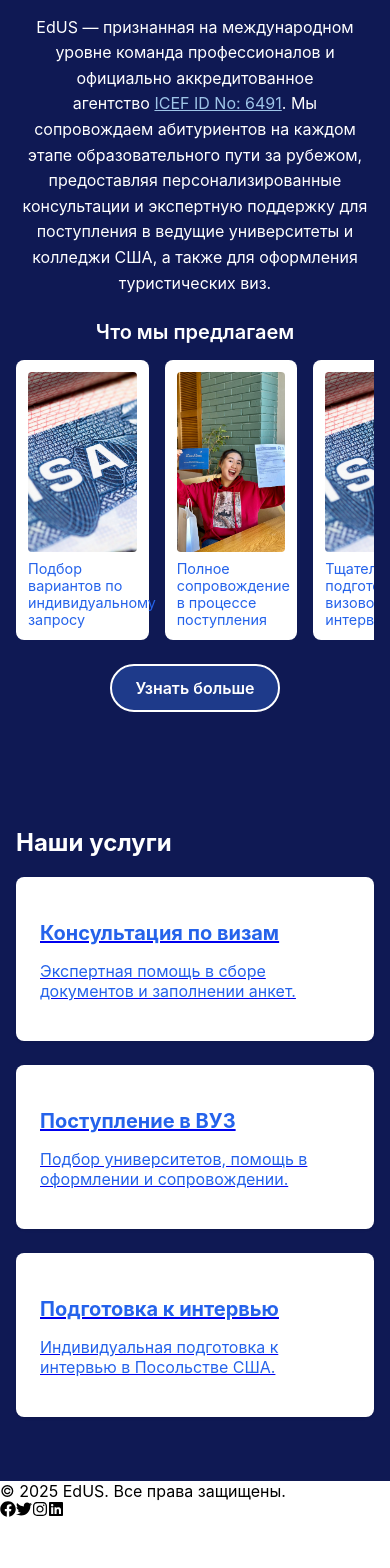
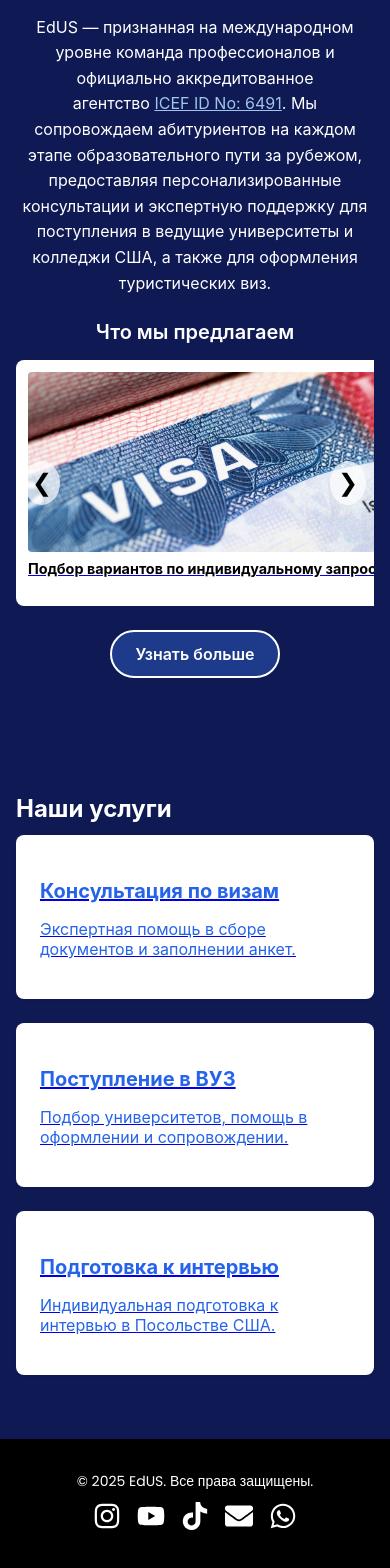
Before and after one commit to MirlanNurbekov/edus, a React (Create React App) app: page / in a window 390 px wide. Shown: the part 725-2293 px from the top of the page. Before the commit the page ends 2246 px from the top, so only its background shows below. Built offline with nearby package versions, Linux system fonts and the light colour scheme.

Commit message:
0010
Miner home page fix and footer is done

```diff
--- a/src/components/Footer.jsx
+++ b/src/components/Footer.jsx
@@ -1,6 +1,8 @@
+// src/components/Footer.jsx
 import React from 'react';
-import '../styles/Home.css';
-import { FaFacebook, FaTwitter, FaInstagram, FaLinkedin } from 'react-icons/fa';
+import '../styles/Footer.css';
+import { FaInstagram, FaYoutube, FaWhatsapp, FaEnvelope } from 'react-icons/fa';
+import { SiTiktok } from 'react-icons/si';
 
 export default function Footer() {
   return (
@@ -8,10 +10,44 @@
       <div className="footer-content">
         <span>&copy; {new Date().getFullYear()} EdUS. Все права защищены.</span>
         <div className="footer-social">
-          <FaFacebook />
-          <FaTwitter />
-          <FaInstagram />
-          <FaLinkedin />
+          <a
+            href="https://www.instagram.com/edus.kg"
+            target="_blank"
+            rel="noopener noreferrer"
+            aria-label="EdUS в Instagram"
+          >
+            <FaInstagram />
+          </a>
+          <a
+            href="https://www.youtube.com/@edus-d6q"
+            target="_blank"
+            rel="noopener noreferrer"
+            aria-label="EdUS на YouTube"
+          >
+            <FaYoutube />
+          </a>
+          <a
+            href="https://www.tiktok.com/@edus.kg"
+            target="_blank"
+            rel="noopener noreferrer"
+            aria-label="EdUS на TikTok"
+          >
+            <SiTiktok />
+          </a>
+          <a
+            href="mailto:edus.apply@gmail.com"
+            aria-label="Написать на Email"
+          >
+            <FaEnvelope />
+          </a>
+          <a
+            href="https://wa.me/996507221215"
+            target="_blank"
+            rel="noopener noreferrer"
+            aria-label="Связаться в WhatsApp"
+          >
+            <FaWhatsapp />
+          </a>
         </div>
       </div>
     </footer>
--- a/src/components/Home.jsx
+++ b/src/components/Home.jsx
@@ -5,8 +5,8 @@
 import '../styles/Home.css';
 import studentImg from '../assets/students.jpeg';
 import visaImg from '../assets/visa.jpg';
-import vusaStudent from '../assets/1.png'
-import studentPicture from '../assets/Customer3.jpeg'
+import vusaStudent from '../assets/1.png';
+import studentPicture from '../assets/Customer3.jpeg';
 
 export default function Home() {
   const services = [
@@ -28,12 +28,12 @@
   ];
 
   const offerings = [
-    { img: vusaStudent, text: 'Подаём документы в неограниченное количество вузов' },
-    { img: visaImg, text: 'Подбор вариантов по индивидуальному запросу' },
-    { img: studentPicture, text: 'Полное сопровождение в процессе поступления' },
-    { img: visaImg, text: 'Тщательная подготовка к визовому интервью' },
-    { img: visaImg, text: 'Инструкции и гайды после получения визы' },
-    { img: visaImg, text: 'Предоставляем помещение для сдачи теста' }
+    { img: vusaStudent,     text: 'Подаём документы в неограниченное количество вузов' },
+    { img: visaImg,          text: 'Подбор вариантов по индивидуальному запросу' },
+    { img: studentPicture,   text: 'Полное сопровождение в процессе поступления' },
+    { img: visaImg,          text: 'Тщательная подготовка к визовому интервью' },
+    { img: visaImg,          text: 'Инструкции и гайды после получения визы' },
+    { img: visaImg,          text: 'Предоставляем помещение для сдачи теста' }
   ];
 
   const [current, setCurrent] = useState(0);
@@ -45,13 +45,10 @@
     return () => clearInterval(timer);
   }, [offerings.length]);
 
-  const prevSlide = () => {
-    setCurrent(prev => (prev - 1 + offerings.length) % offerings.length);
-  };
-  const nextSlide = () => {
-    setCurrent(prev => (prev + 1) % offerings.length);
-  };
+  const prevSlide = () => setCurrent(prev => (prev - 1 + offerings.length) % offerings.length);
+  const nextSlide = () => setCurrent(prev => (prev + 1) % offerings.length);
 
+  // pick 3 items starting from current
   const visibleItems = [0,1,2].map(i => offerings[(current + i) % offerings.length]);
 
   return (
@@ -67,7 +64,7 @@
           <Link to="/usinfo" className="section-btn">Узнать больше</Link>
           <div className="hero-social">
             <a className="hero-social-link instagram" href="https://www.instagram.com/edus.kg" target="_blank" rel="noopener noreferrer"><FaInstagram size={32}/></a>
-            <a className="hero-social-link youtube" href="https://www.youtube.com/@edus-d6q" target="_blank" rel="noopener noreferrer"><FaYoutube size={32}/></a>
+            <a className="hero-social-link youtube"   href="https://www.youtube.com/@edus-d6q" target="_blank" rel="noopener noreferrer"><FaYoutube size={32}/></a>
             <a className="hero-social-link whatsapp" href="https://wa.me/996507221215" target="_blank" rel="noopener noreferrer"><FaWhatsapp size={32}/></a>
           </div>
           <div className="hero-badge">
@@ -90,13 +87,13 @@
 
         <h3 className="about-subtitle">Что мы предлагаем</h3>
         <div className="about-carousel-wrapper">
-          <button className="carousel-arrow left" onClick={prevSlide}>&#10094;</button>
+          <button className="carousel-arrow left"  onClick={prevSlide}>&#10094;</button>
           <div className="about-carousel">
             {visibleItems.map((item, idx) => (
-              <div key={idx} className="carousel-card">
+              <Link key={idx} to="/our-services" className="carousel-card">
                 <img src={item.img} alt={item.text} />
                 <p className="carousel-card-text">{item.text}</p>
-              </div>
+              </Link>
             ))}
           </div>
           <button className="carousel-arrow right" onClick={nextSlide}>&#10095;</button>
@@ -120,5 +117,5 @@
         </div>
       </section>
     </main>
-);
+  );
 }
--- /dev/null
+++ b/src/styles/Footer.css
@@ -0,0 +1,45 @@
+/* src/styles/Footer.css */
+@import url('https://fonts.googleapis.com/css2?family=Poppins:wght@400;600&display=swap');
+
+.footer {
+  background-color: #000000;
+  color: #ffffff;
+  font-family: 'Poppins', sans-serif;
+  padding: 2rem 1rem;
+}
+
+.footer-content {
+  max-width: 1200px;
+  margin: 0 auto;
+  display: flex;
+  flex-direction: column;
+  align-items: center;
+  gap: 0.5rem;
+}
+
+.footer-content span {
+  font-size: 0.875rem;
+}
+
+.footer-social {
+  display: flex;
+  gap: 1rem;
+  align-items: center;
+}
+
+.footer-social a {
+  color: #ffffff;
+  font-size: 1.5rem;
+  transition: color 0.2s ease;
+}
+
+.footer-social a:hover {
+  color: #3B82F6;
+}
+
+/* Responsive tweaks */
+@media (max-width: 480px) {
+  .footer-social a {
+    font-size: 1.75rem;
+  }
+}
--- a/src/styles/Home.css
+++ b/src/styles/Home.css
@@ -10,6 +10,11 @@
   --link-blue:    #9fc5e8;
 }
 
+html, body {
+  margin: 0;
+  padding: 0;
+  background: #0F1954;
+}
 
 .home {
   font-family: var(--font-sans);
@@ -19,241 +24,97 @@
 }
 
 /* ----- Hero ----- */
-.hero {
-  position: relative;
-  background-size: cover;
-  background-position: center;
-  height: 95vh;
-}
-.hero-overlay {
-  position: absolute;
-  inset: 0;
-  background: rgba(0,0,0,0.3);
-}
-.hero-content {
-  position: relative;
-  z-index: 2;
-  text-align: center;
-  padding: 2rem 1rem;
-  max-width: 600px;
-  margin: 0 auto;
-}
-.hero-title {
-  font-weight: 700;
-  font-size: clamp(2rem,5vw,3rem);
-  margin-bottom: 1rem;
-}
-.hero-subtitle {
-  font-weight: 400;
-  font-size: clamp(1rem,3vw,1.25rem);
-  margin-bottom: 1.5rem;
-}
-.hero-btn {
-  display: inline-block;
-  background: var(--btn-blue);
-  color: var(--text-white);
-  padding: 0.75rem 1.5rem;
-  border-radius: 9999px;
-  font-weight: 600;
-  text-decoration: none;
-  transition: background 0.2s ease;
-}
-.hero-btn:hover {
-  background: var(--btn-hover);
-}
+.hero { position: relative; background-size: cover; background-position: center; height: 95vh; }
+.hero-overlay { position: absolute; inset: 0; background: rgba(0,0,0,0.3); }
+.hero-content { position: relative; z-index:2; text-align:center; padding:2rem 1rem; max-width:600px; margin:0 auto; }
+.hero-title { font-weight:700; font-size:clamp(2rem,5vw,3rem); margin-bottom:1rem; }
+.hero-subtitle { font-weight:400; font-size:clamp(1rem,3vw,1.25rem); margin-bottom:1.5rem; }
+.hero-btn { display:inline-block; background:var(--btn-blue); color:var(--text-white); padding:0.75rem 1.5rem; border-radius:9999px; font-weight:600; text-decoration:none; transition:background 0.2s; }
+.hero-btn:hover { background:var(--btn-hover); }
 
 /* Social icons */
-.hero-social {
-  margin-top: 1rem;
-  display: flex;
-  justify-content: center;
-  gap: 2rem;
-}
-.hero-social-link {
-  position: relative;
-  width: 64px;
-  height: 64px;
-  background: var(--text-white);
-  border-radius: 50%;
-  display: flex;
-  align-items: center;
-  justify-content: center;
-  transition: transform 0.3s;
-}
-.hero-social-link::after {
-  content: '';
-  position: absolute;
-  width: 200%;
-  height: 200%;
-  background: rgba(0,0,0,0.1);
-  border-radius: 50%;
-  top: 50%;
-  left: 50%;
-  transform: translate(-50%,-50%) scale(0);
-  transition: transform 0.4s ease;
-}
-.hero-social-link:hover {
-  transform: scale(1.1);
-}
-.hero-social-link:hover::after {
-  transform: translate(-50%,-50%) scale(1);
-}
-.hero-social-link.instagram svg { color: #E4405F; }
-.hero-social-link.youtube svg    { color: #FF0000; }
-.hero-social-link.whatsapp svg   { color: #25D366; }
+.hero-social { margin-top:1rem; display:flex; justify-content:center; gap:2rem; }
+.hero-social-link { position:relative; width:64px; height:64px; background:var(--text-white); border-radius:50%; display:flex; align-items:center; justify-content:center; transition:transform 0.3s; }
+.hero-social-link::after { content:''; position:absolute; width:200%; height:200%; background:rgba(0,0,0,0.1); border-radius:50%; top:50%; left:50%; transform:translate(-50%,-50%) scale(0); transition:transform 0.4s; }
+.hero-social-link:hover { transform:scale(1.1); }
+.hero-social-link:hover::after { transform:translate(-50%,-50%) scale(1); }
+.hero-social-link.instagram svg { color:#E4405F; }
+.hero-social-link.youtube svg    { color:#FF0000; }
+.hero-social-link.whatsapp svg   { color:#25D366; }
 
 /* ICEF Badge */
-.hero-badge {
-  margin-top: 1rem;
-  display: flex;
-  justify-content: center;
-}
-#iasBadge {
-  width: 84px;
-  height: 104px;
-  display: inline-flex;
-  align-items: center;
-  justify-content: center;
-}
-#iasBadge img,
-#iasBadge svg {
-  max-width: 62px;
-  max-height: 102px;
-}
+.hero-badge { margin-top:1rem; display:flex; justify-content:center; }
+#iasBadge { width:84px; height:104px; display:inline-flex; align-items:center; justify-content:center; }
+#iasBadge img, #iasBadge svg { max-width:62px; max-height:102px; }
 
 /* ----- О нас ----- */
-.about {
-  padding: 2rem 1rem;
-  text-align: center;
+.about { padding:2rem 1rem; text-align:center; }
+.section-title { font-weight:700; font-size:clamp(1.5rem,4vw,2.25rem); margin-bottom:0.75rem; color:var(--text-white); }
+.section-text { font-size:1rem; line-height:1.6; max-width:800px; margin:0 auto 1.5rem; color:var(--text-white); }
+.icef-link { color:var(--link-blue); text-decoration:underline; }
+.about-subtitle { font-weight:600; font-size:clamp(1.25rem,3vw,1.75rem); margin-bottom:1rem; color:var(--text-white); }
+
+/* ----- Carousel ----- */
+.about-carousel-wrapper { position:relative; margin-bottom:1.5rem; }
+.about-carousel { display:flex; gap:1rem; overflow:hidden; }
+.carousel-card {
+  flex:0 0 calc((100% - 2rem)/3);
+  max-width:calc((100% - 2rem)/3);
+  display:flex;
+  flex-direction:column;
+  background:#ffffff;
+  border-radius:0.5rem;
+  padding:0.75rem;
+  text-align:left;
+  cursor:pointer;
 }
-.about .section-title {
-  font-weight: 700;
-  font-size: clamp(1.5rem,4vw,2.25rem);
-  margin-bottom: 0.75rem;
+.carousel-card img {
+  width:100%;
+  height:180px;
+  object-fit:cover;
+  border-radius:0.25rem;
+  margin-bottom:0.5rem;
+  flex-shrink:0;
 }
-.about .section-text {
-  font-size: 1rem;
-  line-height: 1.6;
-  max-width: 800px;
-  margin: 0 auto 1.5rem;
-}
-.about .icef-link {
-  color: var(--link-blue);
-  text-decoration: underline;
-}
-.about-subtitle {
-  font-weight: 600;
-  font-size: clamp(1.25rem,3vw,1.75rem);
-  margin-bottom: 1rem;
-}
-/* ----- Carousel ----- */
-.about-carousel-wrapper {
-  position: relative;
-  margin-bottom: 1.5rem;
-}
-
-.about-carousel {
-  display: flex;
-  gap: 1rem;
-  overflow: hidden;
-}
-
-.carousel-card {
-  flex: 0 0 calc((100% - 2rem)/3);
-  max-width: calc((100% - 2rem)/3);
-  display: flex;
-  flex-direction: column;
-  background: #ffffff;
-  border-radius: 0.5rem;
-  padding: 0.75rem;
-  text-align: left;
-}
-
-.carousel-card img {
-  width: 100%;
-  height: 180px;        /* фиксированная высота */
-  object-fit: cover;    /* обрезает/масштабирует по размеру */
-  border-radius: 0.25rem;
-  margin-bottom: 0.5rem;
-  flex-shrink: 0;
-}
-
 .carousel-card-text {
-  font-size: 0.9rem;
-  color: var(--primary-blue);
-  margin: 0;
-  flex: 1;              /* заполняет оставшееся пространство */
+  font-family:var(--font-sans);
+  font-weight:700;
+  color:#000000;
+  font-size:0.9rem;
+  margin:0;
+  flex:1;
 }
 
 /* arrows */
 .carousel-arrow {
-  position: absolute;
-  top: 50%;
-  transform: translateY(-50%);
-  background: rgba(255,255,255,0.7);
-  border: none;
-  font-size: 1.5rem;
-  padding: 0.5rem;
-  cursor: pointer;
-  z-index: 1;
-  border-radius: 50%;
+  position:absolute; top:50%; transform:translateY(-50%);
+  background:rgba(255,255,255,0.7); border:none;
+  font-size:1.5rem; padding:0.5rem; cursor:pointer;
+  z-index:1; border-radius:50%;
 }
-.carousel-arrow.left { left: 0.5rem; }
-.carousel-arrow.right { right: 0.5rem; }
+.carousel-arrow.left  { left:0.5rem; }
+.carousel-arrow.right { right:0.5rem; }
 
 /* Узнать больше under О нас */
-.about-btn-container {
-  text-align: center;
-}
-.section-btn {
-  display: inline-block;
-  background: var(--btn-blue);
-  color: var(--text-white);
-  border: 2px solid var(--text-white);
-  padding: 0.75rem 1.5rem;
-  border-radius: 9999px;
-  font-weight: 600;
-  text-decoration: none;
-  transition: background-color 0.2s ease;
-}
-.section-btn:hover {
-  background: var(--btn-hover);
-}
+.about-btn-container { text-align:center; }
+.section-btn { display:inline-block; background:var(--btn-blue); color:var(--text-white); border:2px solid var(--text-white); padding:0.75rem 1.5rem; border-radius:9999px; font-weight:600; text-decoration:none; transition:background-color 0.2s; }
+.section-btn:hover { background:var(--btn-hover); }
 
 /* ----- Services ----- */
-.services {
-  padding: 4rem 1rem;
-}
-.services-grid {
-  display: grid;
-  grid-template-columns: repeat(auto-fit,minmax(250px,1fr));
-  gap: 1.5rem;
-}
-.services-card {
-  background: var(--text-white);
-  padding: 1.5rem;
-  border-radius: 0.5rem;
-  box-shadow: 0 1px 3px rgba(0,0,0,0.1);
-  transition: transform 0.2s ease, box-shadow 0.2s ease;
-}
-.services-card:hover {
-  transform: translateY(-4px);
-  box-shadow: 0 4px 6px rgba(0,0,0,0.1);
-}
-.services-card-title {
-  font-size: 1.25rem;
-  color: var(--primary-blue);
-  margin-bottom: 0.5rem;
-}
-.services-card-text {
-  font-size: 1rem;
-  color: var(--primary-blue);
-}
+.services { padding:4rem 1rem; }
+.services-grid { display:grid; grid-template-columns:repeat(auto-fit,minmax(250px,1fr)); gap:1.5rem; }
+.services-card { background:var(--text-white); padding:1.5rem; border-radius:0.5rem; box-shadow:0 1px 3px rgba(0,0,0,0.1); transition:transform 0.2s,box-shadow 0.2s; }
+.services-card:hover { transform:translateY(-4px); box-shadow:0 4px 6px rgba(0,0,0,0.1); }
+.services-card-title { font-size:1.25rem; color:var(--primary-blue); margin-bottom:0.5rem; }
+.services-card-text  { font-size:1rem; color:var(--primary-blue); }
 
 /* Mobile tweaks */
 @media (max-width: 768px) {
-  .hero { height: 70vh; }
-  .services-grid { grid-template-columns: 1fr; }
-  .carousel-card { flex: 0 0 100%; }
-  .carousel-arrow { display: none; }
+  .hero { height:70vh; }
+  .services-grid { grid-template-columns:1fr; }
+  .carousel-card {
+    flex:0 0 100%;
+    max-width:100%;
+  }
+  .carousel-arrow { display:block; }
 }
```
